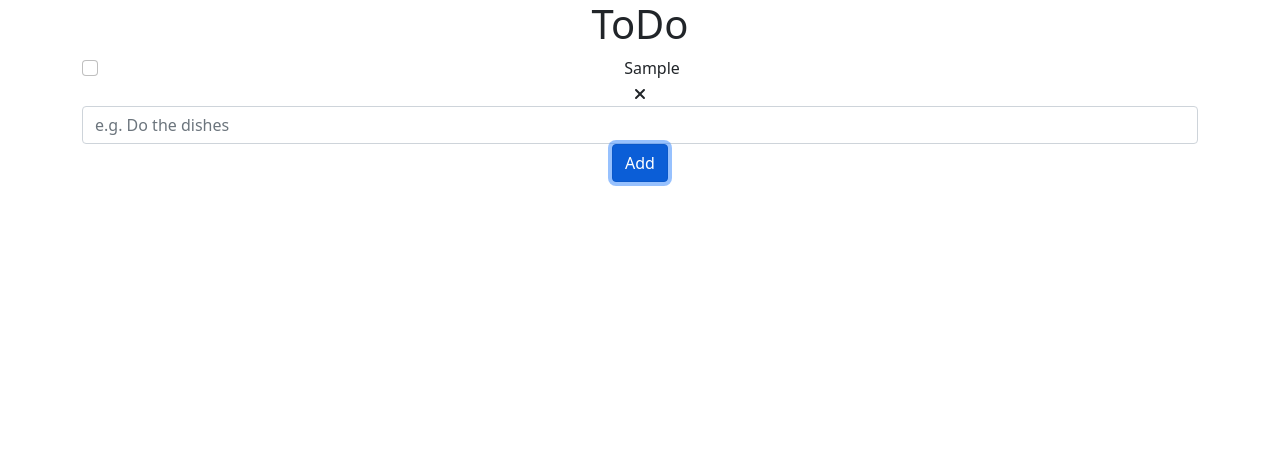
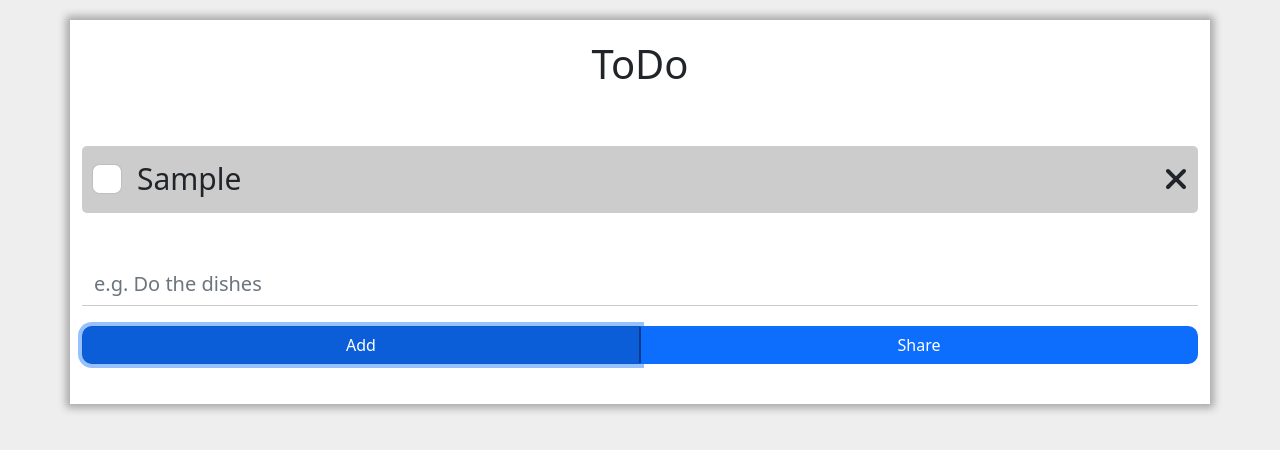
Before and after one commit to taskinoz/React-Todo, a React (Create React App) app: page / in a window 1280 px wide. Both pictures are taken after typing "Sample" into the empty fields and a click on the button "Add". Shown: the top 450 px of the page. Built offline with nearby package versions, Linux system fonts and the light colour scheme.

Commit message:
Updated Styling and added scss

```diff
--- a/package.json
+++ b/package.json
@@ -14,6 +14,7 @@
     "react-bootstrap": "^2.3.1",
     "react-dom": "^18.1.0",
     "react-scripts": "5.0.1",
+    "sass": "^1.54.8",
     "styled-components": "^5.3.5",
     "web-vitals": "^2.1.4"
   },
--- a/src/App.css
+++ /dev/null
@@ -1,38 +0,0 @@
-.App {
-  text-align: center;
-}
-
-.App-logo {
-  height: 40vmin;
-  pointer-events: none;
-}
-
-@media (prefers-reduced-motion: no-preference) {
-  .App-logo {
-    animation: App-logo-spin infinite 20s linear;
-  }
-}
-
-.App-header {
-  background-color: #282c34;
-  min-height: 100vh;
-  display: flex;
-  flex-direction: column;
-  align-items: center;
-  justify-content: center;
-  font-size: calc(10px + 2vmin);
-  color: white;
-}
-
-.App-link {
-  color: #61dafb;
-}
-
-@keyframes App-logo-spin {
-  from {
-    transform: rotate(0deg);
-  }
-  to {
-    transform: rotate(360deg);
-  }
-}
--- a/src/App.js
+++ b/src/App.js
@@ -1,4 +1,4 @@
-import './App.css';
+import './App.scss';
 import {Container, Row, Col } from 'react-bootstrap';
 import 'bootstrap/dist/css/bootstrap.min.css';
 import React, {useState} from 'react';
--- /dev/null
+++ b/src/App.scss
@@ -0,0 +1,15 @@
+html {
+  background: #eee;
+}
+
+.App {
+  text-align: center;
+  background: #eee;
+}
+
+.container {
+  margin: 20px 0;
+  padding: 20px;
+  background: #fff;
+  box-shadow: 0 0 8px 4px rgba(0,0,0,0.3);
+}
--- a/src/Components/Input.jsx
+++ b/src/Components/Input.jsx
@@ -1,5 +1,32 @@
 import { useState } from 'react';
 import { Form, Button } from 'react-bootstrap';
+import styled from 'styled-components';
+
+const Input = styled(Form.Control)`
+    border: 0;
+    border-bottom: 1px solid #ccc;
+    font-size: 20px;
+    border-radius: 0;
+`
+
+const Buttons = styled.div`
+    margin: 20px 0;
+    width: 100%;
+    button {
+        width: 50%;
+        border-radius: 0;
+        &:first-child {
+            border-top-left-radius: 10px;
+            border-bottom-left-radius: 10px;
+            border-right: 1px #043a89 solid;
+        }
+        &:last-child {
+            border-top-right-radius: 10px;
+            border-bottom-right-radius: 10px;
+            border-left: 1px #043a89 solid;
+        }
+    }
+`
 
 const ToDoInput = ({
     list,
@@ -18,15 +45,23 @@ const ToDoInput = ({
         }
     }
 
+    const shareLink = () => {
+
+    }
+
     return (
         <>
-            <Form.Control
+            <Input
                 placeholder='e.g. Do the dishes'
                 value={input}
                 onChange={(e) => setInput(e.target.value)}
                 onKeyDown={handleKeyDown}
             />
-            <Button onClick={handleKeyDown}>Add</Button>
+            <Buttons>
+                <Button onClick={handleKeyDown}>Add</Button>
+                <Button onClick={shareLink}>Share</Button>
+            </Buttons>
+
         </>
     );
 }
--- a/src/Components/List.jsx
+++ b/src/Components/List.jsx
@@ -1,21 +1,34 @@
 import { faTimes } from "@fortawesome/free-solid-svg-icons";
 import { FontAwesomeIcon } from "@fortawesome/react-fontawesome";
-import { useState } from "react";
 import { Form } from "react-bootstrap";
 import styled from "styled-components";
 
+const Empty = styled.div`
+  margin: 0;
+  font-size: 20px;
+`
+
 const List = styled.div`
+  padding: 20px 0;
+  margin: 20px 0;
   .list-item {
+    background-color: #ccc;
+    padding: 10px;
+    margin: 10px 0;
+    border-radius: 5px;
     display: flex;
     flex-direction: row;
-    //justify-content: center;
-    width: 100%;
+    .form-check {
+      font-size: 30px;
+    }
   }
 `
 
 const ListChecked = styled(Form.Check)`
+  width: 100%;
+  text-align: left;
   label {
-    ${props => props.isChecked && 'text-decoration: line-through;'}
+    ${props => props.ischecked && 'text-decoration: line-through;'}
   }
 `
 
@@ -28,23 +41,30 @@ const ToDoList = ({
     <List>
       {list.length === 0 &&
         <div className="empty">
-          <p>List Empty</p>
+          <Empty>You're list is Empty</Empty>
         </div>
       }
       {list.length > 0 && list.map((item, index) =>
-        <div className="list-item">
-          <Form.Group className="w-100">
+        <div
+          key={index}
+          className="list-item"
+          //onClick={() => updateList(item, index, false, !item.checked)}
+        >
+          <Form.Group className="d-flex w-100 justify-content-between align-items-center">
             <ListChecked
+              className='ml-auto'
+              id={'item-'+index}
               type='checkbox'
               label={item.value}
+              checked={item.checked}
+              ischecked={item.checked}
               onChange={(e) => updateList(item, index, false, e.target.checked)}
-              isChecked={item.checked}
             />
             <span
               //className="ml-3"
               onClick={() => updateList(item, index, true)}
             >
-              <FontAwesomeIcon icon={faTimes} />
+              <FontAwesomeIcon icon={faTimes} size='2x' />
             </span>
           </Form.Group>
 
```
Also changed, not shown: 1 other file (tests, documents, lock files or other folders).
